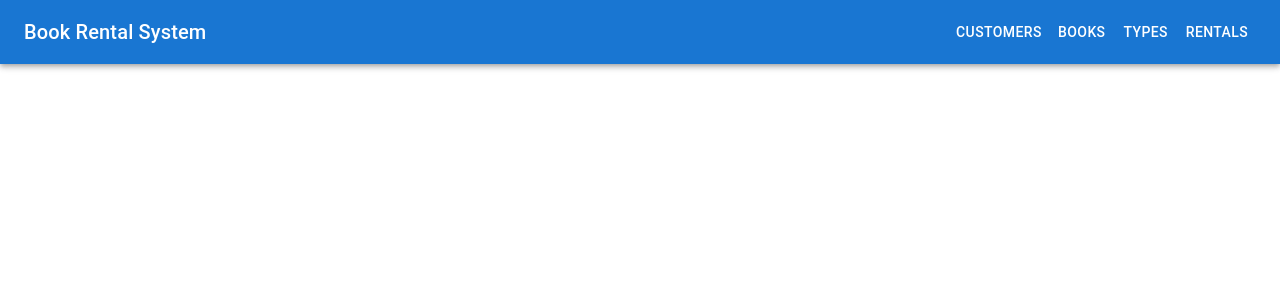
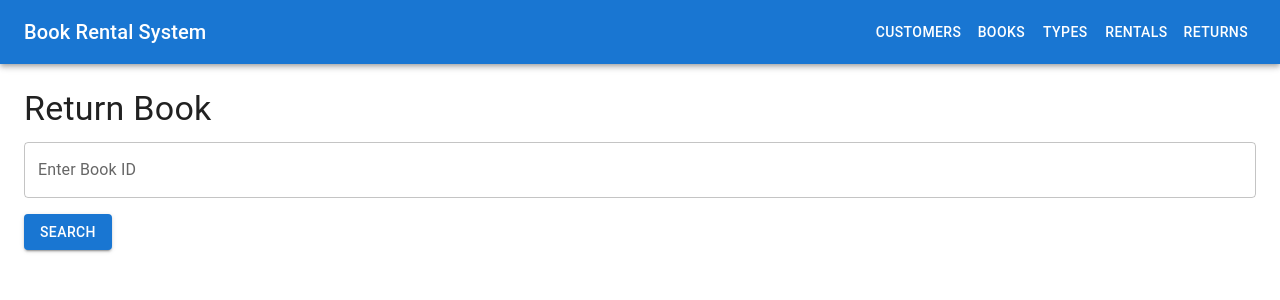
Before and after one commit to TaylorJi/BookRentalManagement_Frontend, a React (Create React App) app: page /returns in a window 1280 px wide. Shown: the top 300 px of the page. Built offline with nearby package versions, Linux system fonts and the light colour scheme.

Commit message:
updated return page allowing the admin to select books to return

```diff
--- a/src/App.tsx
+++ b/src/App.tsx
@@ -20,6 +20,7 @@ import RentPage from "./pages/bookRent/bookRentpage";
 import IndexPage from "./pages/index";
 
 import "./App.css";
+import ReturnPage from "./pages/return/returnPage";
 
 function App() {
   return (
@@ -47,6 +48,9 @@ function App() {
           <Button color="inherit" component={RouterLink} to="/rentals">
             Rentals
           </Button>
+          <Button color="inherit" component={RouterLink} to="/returns">
+            Returns
+          </Button>
           {/* Add more navigation buttons as needed */}
         </Toolbar>
       </AppBar>
@@ -57,6 +61,7 @@ function App() {
         <Route path="/books" element={<BookPage />} />
         <Route path="/types" element={<TypePage />} />
         <Route path="/rentals" element={<RentPage />} />
+        <Route path="/returns" element={<ReturnPage />} />
         {/* Define other routes as needed */}
       </Routes>
     </Router>
--- a/src/pages/customer/customerPage.tsx
+++ b/src/pages/customer/customerPage.tsx
@@ -8,12 +8,8 @@ import AddCustomer from "../../components/customer/addCustomer";
 
 
 function CustomerPage() {
-    const [open, setOpen] = useState(false);
 
-    const handleOpen = () => setOpen(true);
-    const handleClose = () => setOpen(false);
     const [showCustomerList, setShowCustomerList] = useState(false);
-    const [showAddCustomer, setShowAddCustomer] = useState(false);
     const [showCustomerListDialog, setShowCustomerListDialog] = useState(false);
     const [showAddCustomerDialog, setShowAddCustomerDialog] = useState(false);
 
@@ -29,7 +25,6 @@ function CustomerPage() {
         } else {
             setShowCustomerList(true); // Show the customer list after adding a customer
         }
-        setShowAddCustomer(false); // Hide the add customer form after successful addition
     };
 
     const handleOpenCustomerList = () => {
--- a/src/pages/index/index.tsx
+++ b/src/pages/index/index.tsx
@@ -22,7 +22,7 @@ function IndexPage() {
         <Button variant="contained" color="primary" component={RouterLink} to="/rentals" sx={{ m: 1 }}>
           Rent
         </Button>
-        <Button variant="contained" color="primary" component={RouterLink} to="/return" sx={{ m: 1 }}>
+        <Button variant="contained" color="primary" component={RouterLink} to="/returns" sx={{ m: 1 }}>
           Return
         </Button>
         <Button variant="contained" color="primary" component={RouterLink} to="/transactions" sx={{ m: 1 }}>
--- a/src/pages/return/returnPage.tsx
+++ b/src/pages/return/returnPage.tsx
@@ -1,19 +1,45 @@
 import React, { useState } from 'react';
 import axios from 'axios';
+import { TextField, Button, Card, CardContent, Typography, Box, Checkbox } from '@mui/material';
+
+// Define interfaces
+interface Book {
+    id: string;
+    id_str: string;
+    title: string;
+    fee: number;
+    duration: number;
+    return_date: string;
+    _id: string;
+}
+
+interface Customer {
+    _id: string;
+    name: string;
+}
+
+interface BookRental {
+    _id: string;
+    customer_ID: Customer;
+    borrowed_books: Book[];
+    borrow_date: string;
+    total_rent_fee: number;
+    status: string;
+    __v: number;
+}
 
 function ReturnPage() {
   const [bookId, setBookId] = useState('');
-  const [bookRental, setBookRental] = useState(null);
+  const [bookRental, setBookRental] = useState<BookRental[] | null>(null);
+  const [selectedBooks, setSelectedBooks] = useState<string[]>([]);
   const [error, setError] = useState('');
 
   const handleSearch = async () => {
-    // Clear previous state
+    setError('');
     setBookRental(null);
-    setError('');
 
     try {
-      // Replace `/api/bookRentals` with the actual endpoint you use to fetch book rentals by book ID
-      const response = await axios.get(`/api/bookRentals/${bookId}`);
+      const response = await axios.get<BookRental[]>(`/api/bookRents/searchByBook/${bookId}`);
       setBookRental(response.data);
     } catch (err) {
       setError('Failed to fetch book rental');
@@ -21,27 +47,72 @@ function ReturnPage() {
     }
   };
 
+  const handleSelectBook = (bookId: string) => {
+    setSelectedBooks(prev => {
+      if (prev.includes(bookId)) {
+        return prev.filter(id => id !== bookId);
+      } else {
+        return [...prev, bookId];
+      }
+    });
+  };
   return (
-    <div>
-      <h1>Return Book</h1>
-      <input
-        type="text"
+    <Box sx={{ padding: 3 }}>
+      <Typography variant="h4" gutterBottom>Return Book</Typography>
+      <TextField
+        label="Enter Book ID"
+        variant="outlined"
         value={bookId}
         onChange={(e) => setBookId(e.target.value)}
-        placeholder="Enter Book ID"
+        fullWidth
+        sx={{ marginBottom: 2 }}
       />
-      <button onClick={handleSearch}>Search</button>
+      <Button variant="contained" onClick={handleSearch} color="primary">Search</Button>
 
       {bookRental && (
-        <div>
-          <h2>Book Rental Details:</h2>
-          {/* Render the details of the book rental here */}
-          <p>{JSON.stringify(bookRental, null, 2)}</p>
-        </div>
+        <Card variant="outlined" sx={{ marginTop: 2 }}>
+          <CardContent>
+            <Typography variant="h5" component="div">Book Rental Details:</Typography>
+            {bookRental.map((rental, index) => (
+              <Box key={index} sx={{ marginTop: 1 }}>
+                <Typography variant="body1" component="div">Customer: {rental.customer_ID?.name}</Typography>
+                <Typography variant="body1" component="div">Borrowed book titles:</Typography>
+                <ul>
+                  {rental.borrowed_books.map(book => (
+                    <li key={book._id}>
+                      <Checkbox
+                        checked={selectedBooks.includes(book._id)}
+                        onChange={() => handleSelectBook(book._id)}
+                      />
+                      {book.title}, {book._id.slice(-6)}
+                    </li>
+                  ))}
+                </ul>
+              </Box>
+            ))}
+          </CardContent>
+        </Card>
       )}
 
-      {error && <div style={{ color: 'red' }}>{error}</div>}
-    </div>
+      {selectedBooks.length > 0 && (
+        <Card variant="outlined" sx={{ marginTop: 2 }}>
+          <CardContent>
+            <Typography variant="h5">Selected Books for Return:</Typography>
+            <ul>
+              {bookRental?.flatMap(rental => rental.borrowed_books.filter(book => selectedBooks.includes(book._id))).map(book => (
+                <li key={book._id}>{book.title}</li>
+              ))}
+            </ul>
+          </CardContent>
+        </Card>
+      )}
+
+      {error && (
+        <Typography color="error" sx={{ marginTop: 2 }}>
+          {error}
+        </Typography>
+      )}
+    </Box>
   );
 }
 
```
